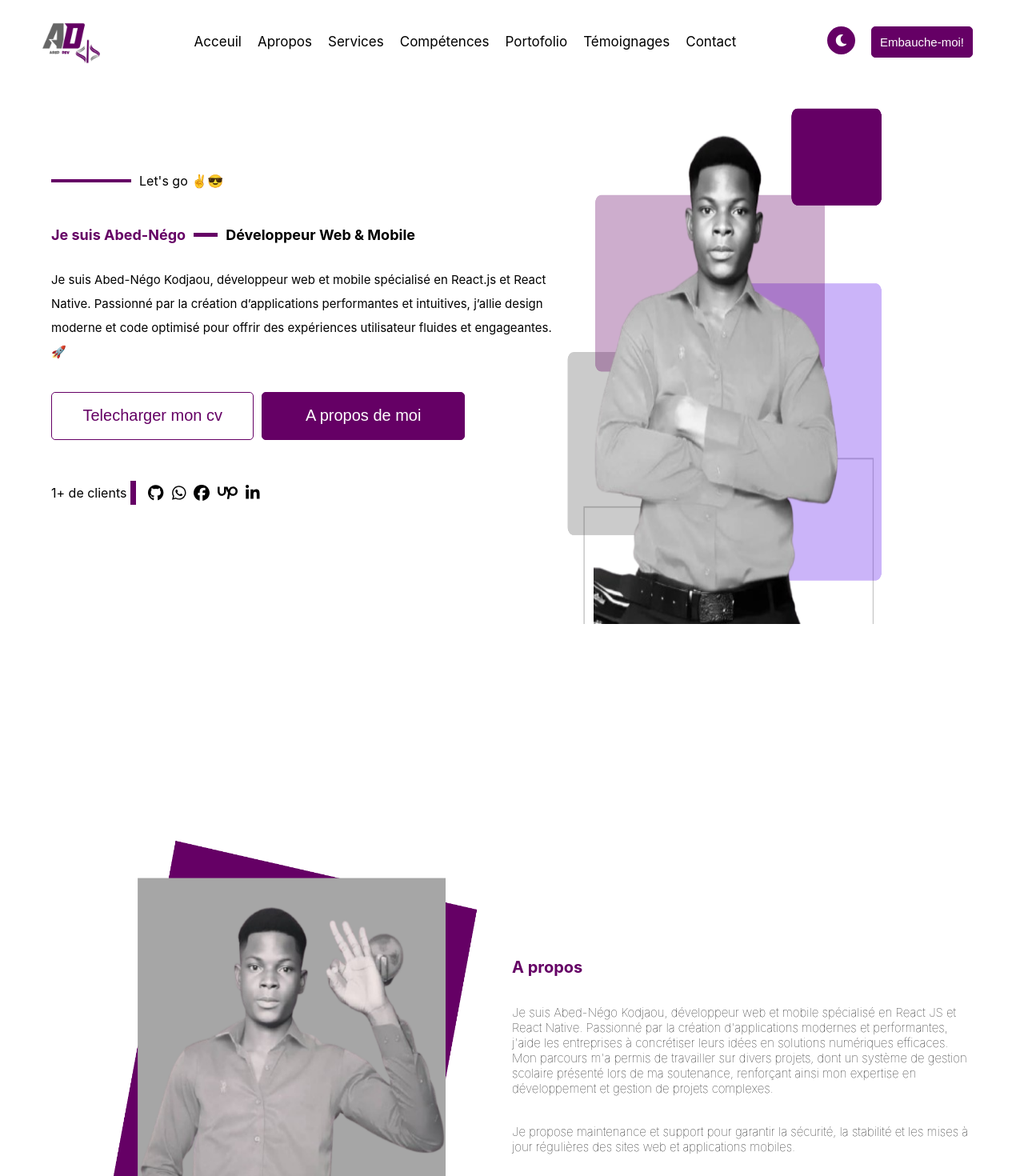
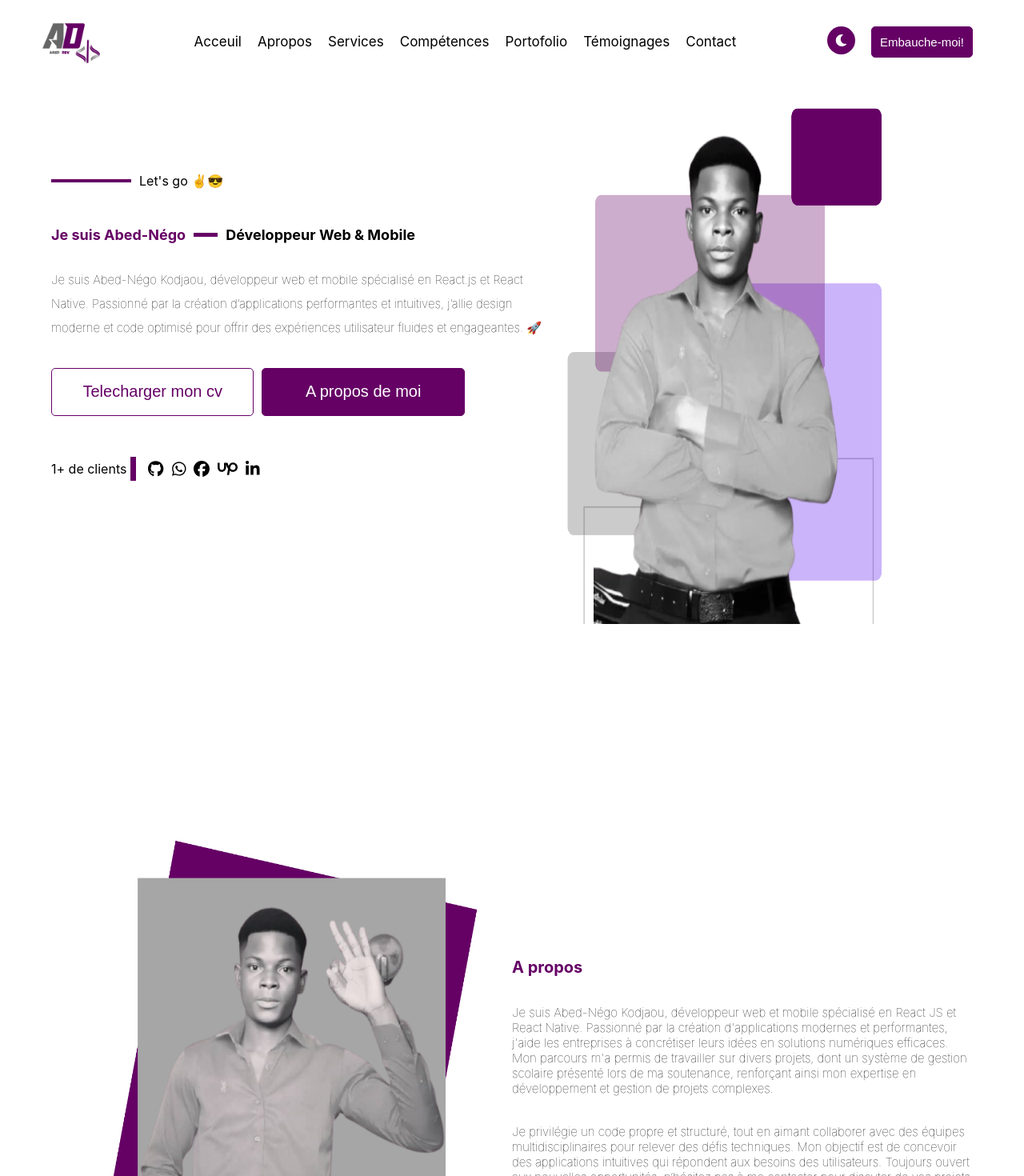
Before and after one commit to kodjaouabed/AbedDev, a React (Create React App) app in the folder front-end/: page / in a window 1280 px wide. Shown: the top 1470 px of the page at 80% size. Built offline with nearby package versions, Linux system fonts and the light colour scheme; no server answers.

Commit message:
dfhbfhfb

```diff
--- a/front-end/src/script/Apropos.jsx
+++ b/front-end/src/script/Apropos.jsx
@@ -20,7 +20,7 @@ const Apropos = (props) => {
                     <h6>Je suis Abed-Négo Kodjaou, développeur web et mobile spécialisé en React JS et React Native. Passionné par la création d'applications modernes et performantes, j'aide les entreprises à concrétiser leurs idées en solutions numériques efficaces. Mon parcours m'a permis de travailler sur divers projets, dont un système de gestion scolaire présenté lors de ma soutenance, renforçant ainsi mon expertise en développement et gestion de projets complexes.</h6>
                 </p>
                 <p>
-                    <h6> Je propose maintenance et support pour garantir la sécurité, la stabilité et les mises à jour régulières des sites web et applications mobiles.</h6>
+                    <h6> Je privilégie un code propre et structuré, tout en aimant collaborer avec des équipes multidisciplinaires pour relever des défis techniques. Mon objectif est de concevoir des applications intuitives qui répondent aux besoins des utilisateurs. Toujours ouvert aux nouvelles opportunités, n’hésitez pas à me contacter pour discuter de vos projets web ou mobiles.</h6>
                 </p>
                 <button
 
--- a/front-end/src/script/acceuil.css
+++ b/front-end/src/script/acceuil.css
@@ -124,6 +124,7 @@ section .container_info .presentationbreve h2 div{
  section .container_info .presentation{
     font-size: 15px;
     line-height: 30px;
+    font-weight:100;
  }
 
 
```
